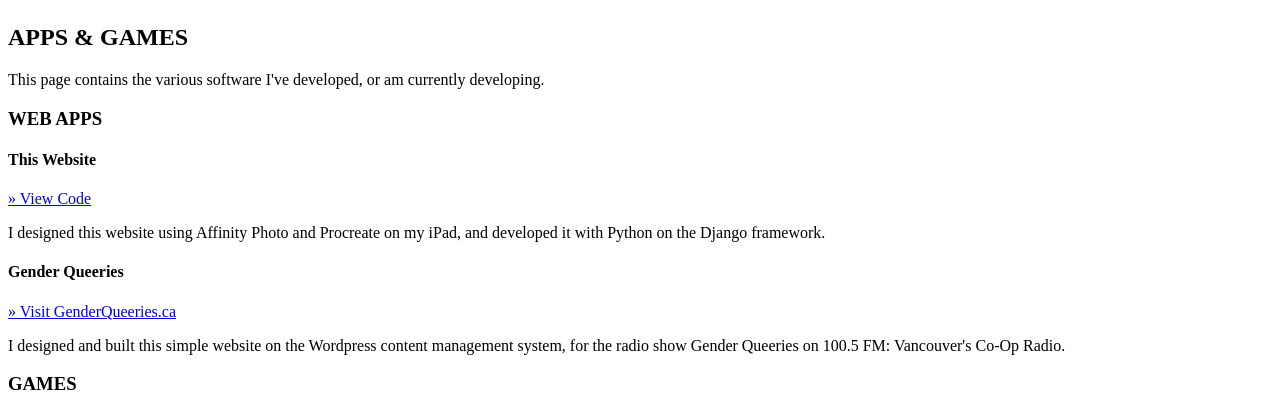
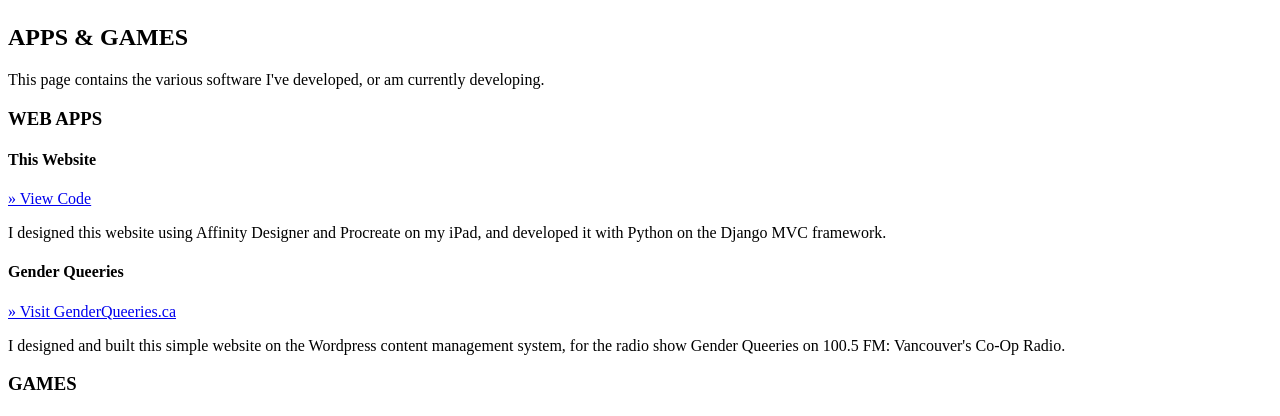
Before and after one commit to unrau/unrau-django, a Django app: page /apps in a window 1280 px wide. Shown: the part 612-1028 px from the top of the page. Run offline with Django 3.2, Linux system fonts and the light colour scheme; some libraries are stand-ins or nearby versions.

Commit message:
Correct software attribution from Affinity Photo to Affinity Designer

```diff
--- a/pages/templates/apps.html
+++ b/pages/templates/apps.html
@@ -22,7 +22,7 @@
     <h4 class="app-title">This Website</h4>
     <p class="app-image"></p>
     <a href="https://github.com/unrau/unrau-django" class="app-link">&raquo; View Code</a>
-    <p class="app-desc">I designed this website using Affinity Photo and Procreate on my iPad, and developed it with Python on the Django framework.</p>
+    <p class="app-desc">I designed this website using Affinity Designer and Procreate on my iPad, and developed it with Python on the Django MVC framework.</p>
 </div>
 
 <div class="app-entry">
```
